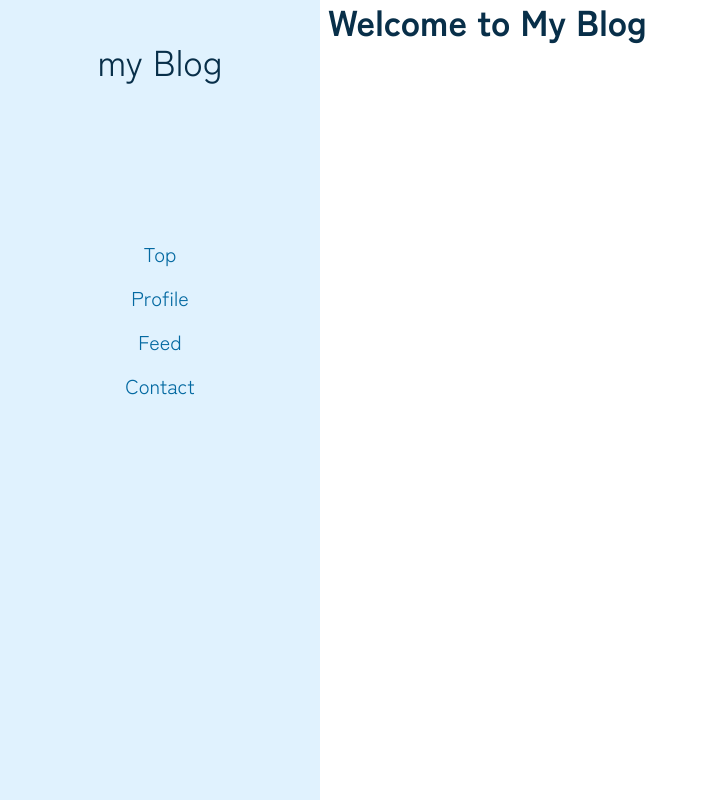
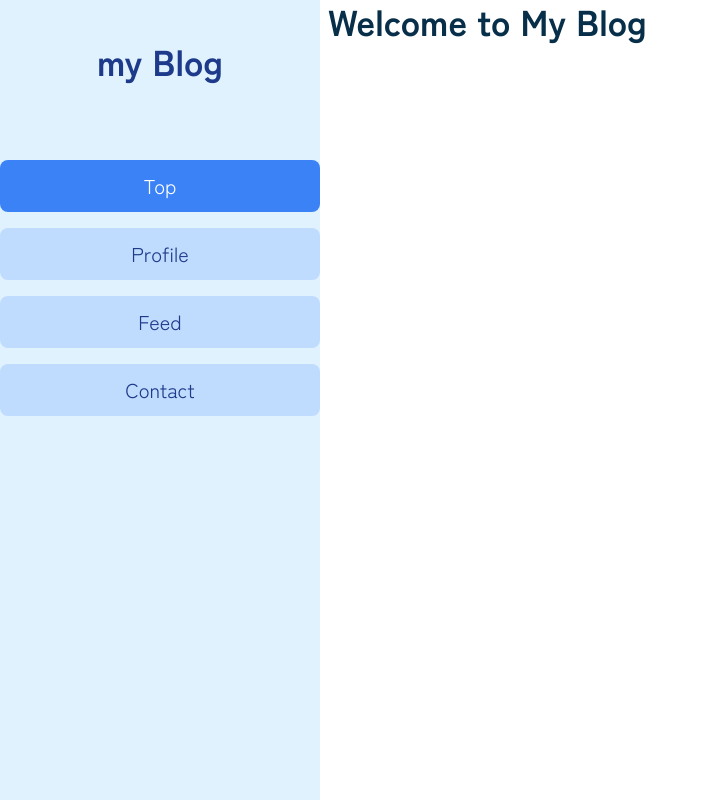
Before and after one commit to AkaneWang/my_blog, a Next.js app: page / in a window 1280 px wide. Shown: the whole page, without its empty margins (0-708 px from the left). Built offline with nearby package versions, Linux system fonts and the light colour scheme.

Commit message:
implement a SideNav component

```diff
--- a/src/components/BottomNav.tsx
+++ b/src/components/BottomNav.tsx
@@ -1,4 +1,6 @@
+"use client";
 import Link from "next/link";
+import { usePathname } from "next/navigation";
 
 interface NavProps {
   href: string;
@@ -26,8 +28,12 @@ export const BottomNav = () => {
 };
 
 const Nav = ({ href, name }: NavProps) => {
+  const pathname = usePathname();
   return (
-    <Link href={href} className="hover:text-slate-950">
+    <Link
+      href={href}
+      className={`${pathname === href && "text-slate-950"} bg-slate-500`}
+    >
       {name}
     </Link>
   );
--- a/src/components/Sidenav.tsx
+++ b/src/components/Sidenav.tsx
@@ -1,4 +1,6 @@
+"use client";
 import Link from "next/link";
+import { usePathname } from "next/navigation";
 
 const navs: NavProps[] = [
   { href: "/", name: "Top" },
@@ -13,10 +15,10 @@ export const SideNav = () => {
       id="sideNav"
       className="hidden md:block fixed bg-sky-100 h-full w-[20rem] "
     >
-      <div className="text-4xl text-sky-950 flex justify-center my-10">
+      <div className="text-4xl text-blue-900 flex justify-center my-10 font-bold">
         my Blog
       </div>
-      <div className="text-xl text-sky-700 flex h-full flex-col items-center gap-4 my-40">
+      <div className="text-xl text-blue-700 flex h-full flex-col items-center gap-4 my-20">
         {navs.map(({ href, name }) => (
           <Nav key={name} href={href} name={name} />
         ))}
@@ -31,8 +33,16 @@ interface NavProps {
 }
 
 const Nav = ({ href, name }: NavProps) => {
+  const pathname = usePathname();
   return (
-    <Link href={href} className="hover:text-slate-950">
+    <Link
+      href={href}
+      className={`w-full text-center py-3 px-6 rounded-lg transition-colors duration-300 ${
+        pathname === href
+          ? "bg-blue-500 text-white"
+          : "bg-blue-200 text-blue-900"
+      } hover:bg-blue-400 hover:text-white`}
+    >
       {name}
     </Link>
   );
```
